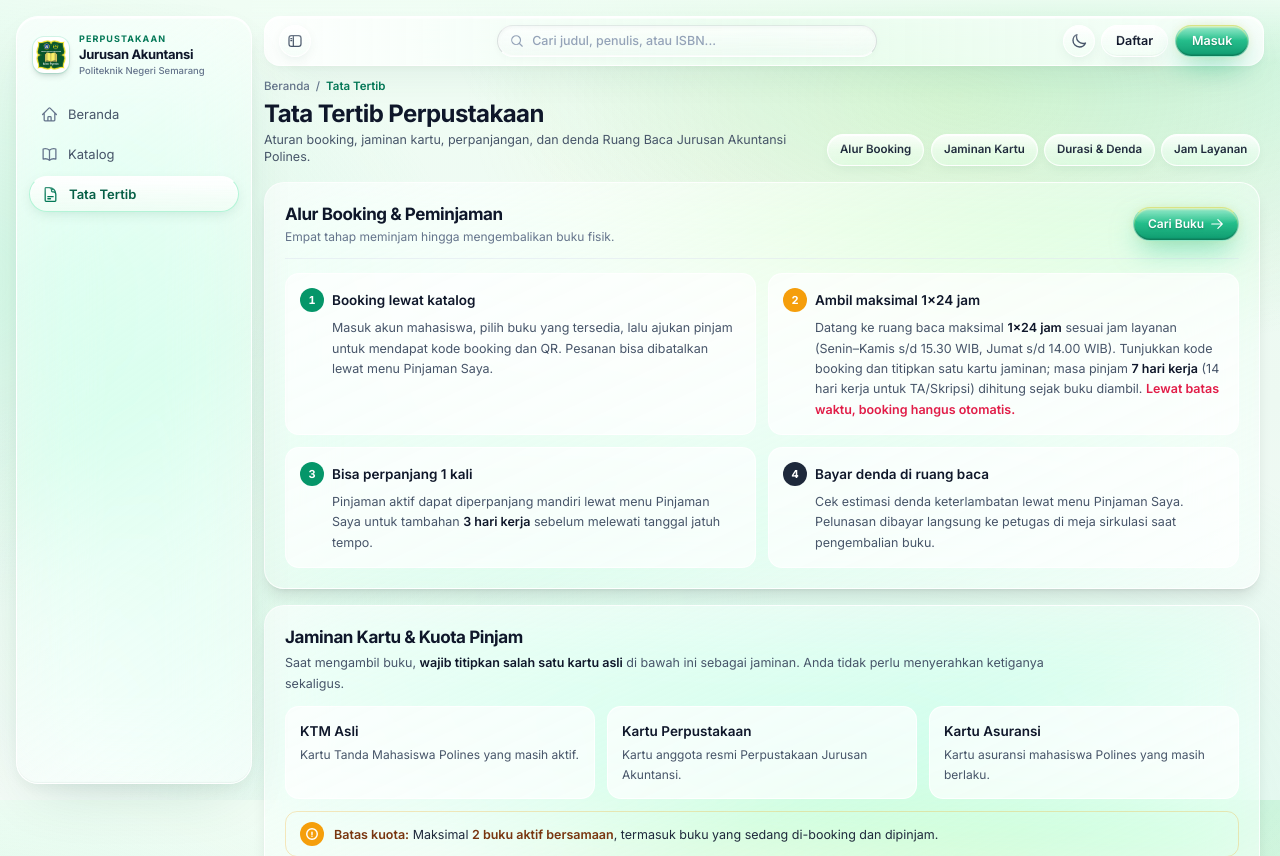
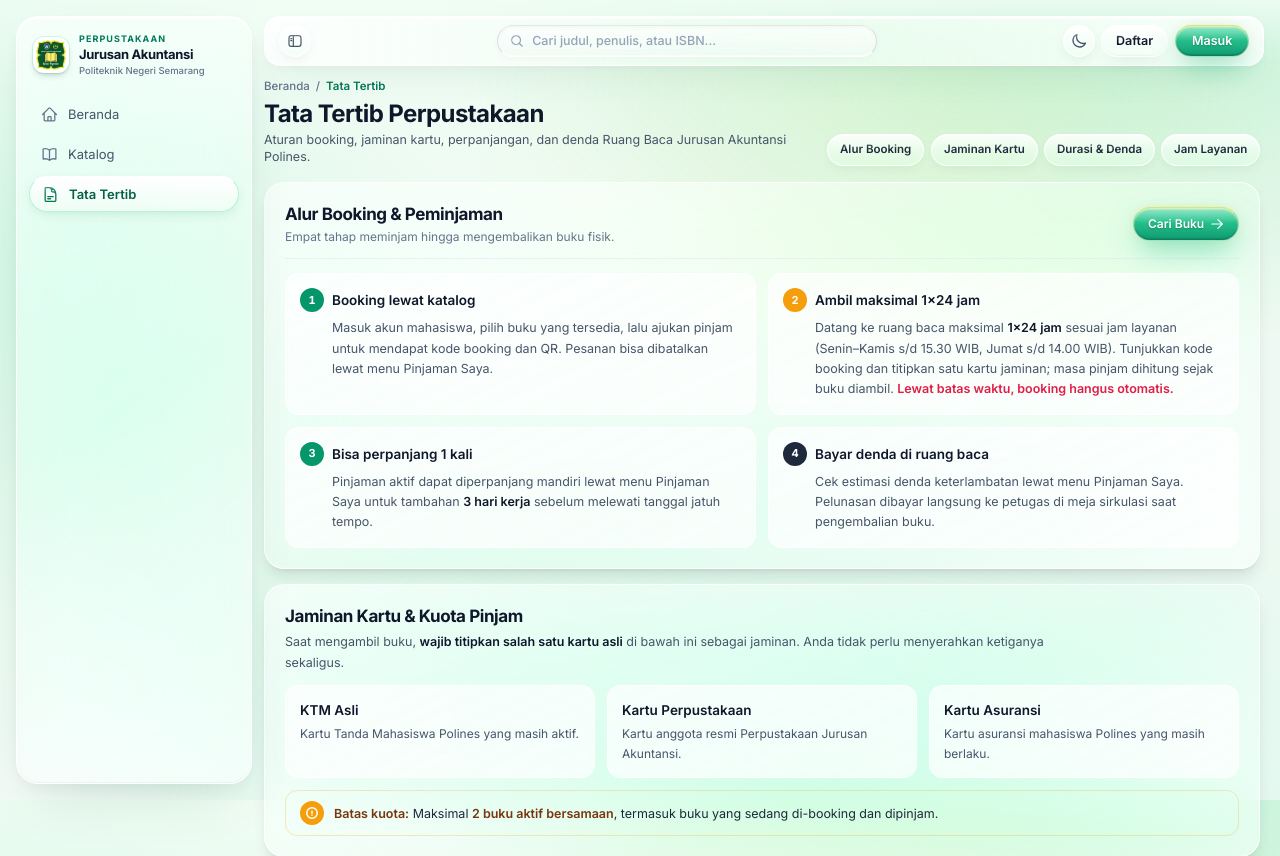
Before and after one commit to anfazy/pustaka_akuntansi, a Laravel app: page /tata-tertib in a window 1280 px wide. Shown: the top 856 px of the page. Run offline with Laravel 12, Linux system fonts and the light colour scheme; data that the repository does not hold is empty; some libraries are stand-ins or nearby versions.

Commit message:
Update borrowing terms in tata-tertib.blade.php
Removed the mention of '7 hari kerja' and '14 hari kerja untuk TA/Skripsi' from the borrowing terms.

```diff
--- a/resources/views/front/tata-tertib.blade.php
+++ b/resources/views/front/tata-tertib.blade.php
@@ -85,7 +85,7 @@
                         <h3 class="text-[13.5px] font-semibold text-slate-900">Ambil maksimal 1&times;24 jam</h3>
                     </div>
                     <p class="text-[12.5px] text-slate-600 dark:text-slate-300 leading-relaxed pl-8">
-                        Datang ke ruang baca maksimal <strong class="font-semibold text-slate-900">1&times;24 jam</strong> sesuai jam layanan (Senin–Kamis s/d 15.30 WIB, Jumat s/d 14.00 WIB). Tunjukkan kode booking dan titipkan satu kartu jaminan; masa pinjam <strong class="font-semibold text-slate-900">7 hari kerja</strong> (14 hari kerja untuk TA/Skripsi) dihitung sejak buku diambil. <strong class="font-semibold text-rose-600 dark:text-rose-400">Lewat batas waktu, booking hangus otomatis.</strong>
+                        Datang ke ruang baca maksimal <strong class="font-semibold text-slate-900">1&times;24 jam</strong> sesuai jam layanan (Senin–Kamis s/d 15.30 WIB, Jumat s/d 14.00 WIB). Tunjukkan kode booking dan titipkan satu kartu jaminan; masa pinjam dihitung sejak buku diambil. <strong class="font-semibold text-rose-600 dark:text-rose-400">Lewat batas waktu, booking hangus otomatis.</strong>
                     </p>
                 </article>
 
```
